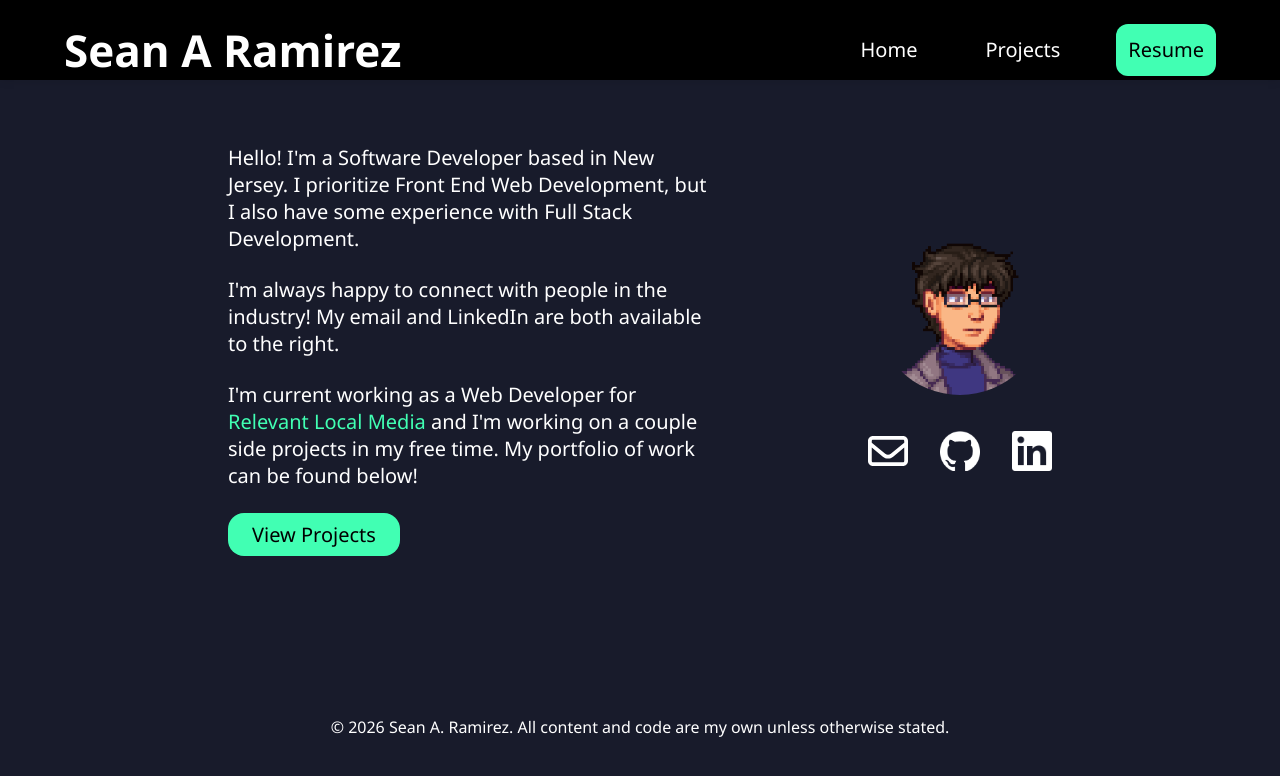
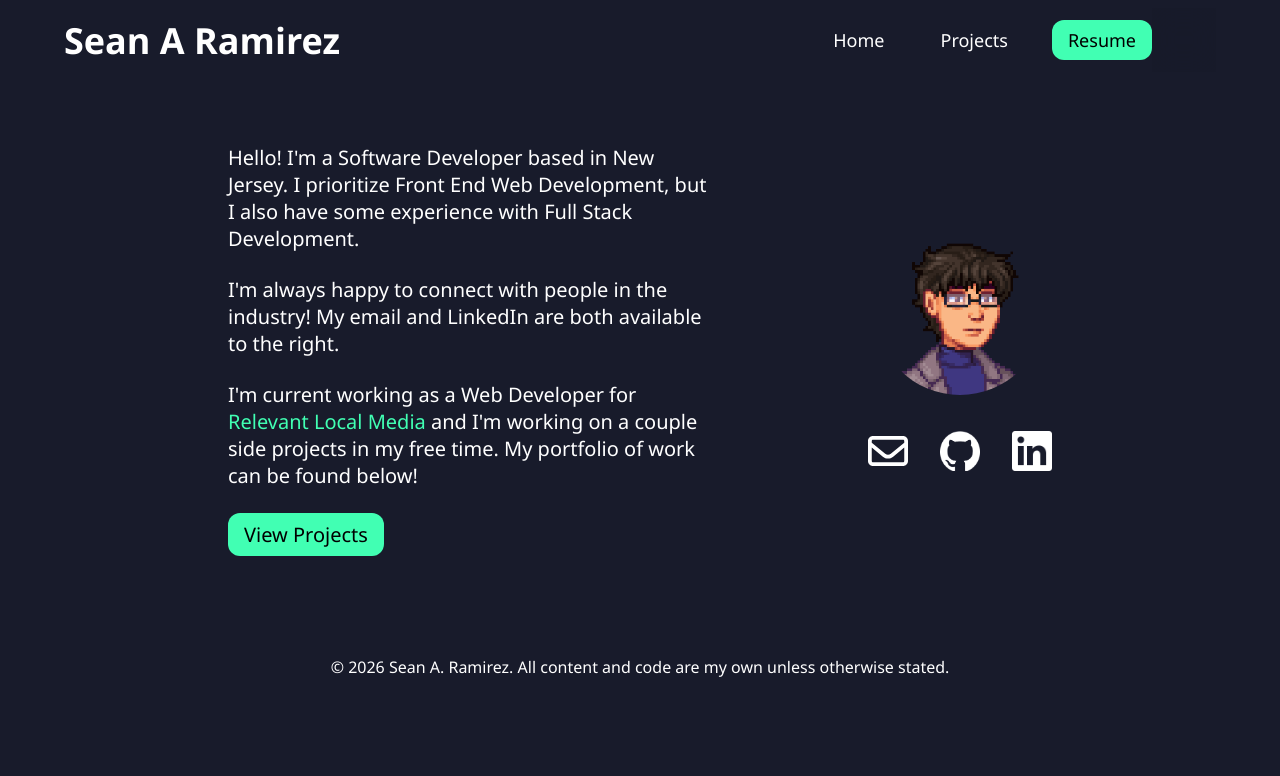
Before and after one commit to snaramirez872/seanramirez, a Next.js app: page / in a window 1280 px wide. Shown: the top 776 px of the page. Built offline with nearby package versions, Linux system fonts and the light colour scheme.

Commit message:
made various fixes

```diff
--- a/src/app/components/Footer.tsx
+++ b/src/app/components/Footer.tsx
@@ -1,8 +1,8 @@
 import './css/footer.css';
 export function Footer() {
     return (
-        <>
+        <div className="footer">
             <footer>&copy; {new Date().getFullYear()} Sean A. Ramirez. All content and code are my own unless otherwise stated.</footer>
-        </>
+        </div>
     );
 }
--- a/src/app/components/NavBar.tsx
+++ b/src/app/components/NavBar.tsx
@@ -5,12 +5,8 @@ import { Menu, X } from "lucide-react";
 import './css/navbar.css';
 
 export function NavBar() {
-    const [isMobileMenu, setIsMobileMenu] = useState(false);
+    const [isOpen, setIsOpen] = useState(false);
     const resume = "https://drive.google.com/file/d/1rvuknsMQtivyeK2sU8rWoqd5UlAbigCN/view?usp=sharing";
-
-    function toggleMobileMenu() {
-        setIsMobileMenu(!isMobileMenu);
-    }
 
     return (
         <nav className='navbar'>
@@ -25,18 +21,35 @@ export function NavBar() {
                 </div>
 
                 {/* Mobile Menu Icon */}
-                <div className="mobile-menu-icon" onClick={toggleMobileMenu}>
-                    {isMobileMenu ? <X size={28} /> : <Menu size={28} />}
+                <div className="mobile-menu-icon" onClick={() => setIsOpen(true)}>
+                    <Menu size={32} />
                 </div>
             </div>
 
-            {/* Mobile Menu */}
-            {isMobileMenu && (
-                <div className={`mobile-links ${isMobileMenu ? "open" : ""}`}>
-                    <Link href='/' className='nav-link' onClick={toggleMobileMenu}>Home</Link>
-                    <Link href='/projects' className='nav-link' onClick={toggleMobileMenu}>Projects</Link>
+            {/* Overlay */}
+            <div
+                className={`overlay ${isOpen ? "active" : ""}`}
+                onClick={() => setIsOpen(false)}
+            />
+
+            {/* Mobile Drawer */}
+            <div className={`mobile-drawer ${isOpen ? "open" : ""}`}>
+                <div className="drawer-header">
+                    <X size={32} onClick={() => setIsOpen(false)} />
                 </div>
-            )}
+
+                <Link href="/" className="mobile-link" onClick={() => setIsOpen(false)}>Home</Link>
+                <Link href="/projects" className="mobile-link" onClick={() => setIsOpen(false)}>Projects</Link>
+                <Link
+                    href={resume}
+                    className="mobile-resume-link"
+                    target="_blank"
+                    rel="noreferrer"
+                    onClick={() => setIsOpen(false)}
+                >
+                    Resume
+                </Link>
+            </div>
         </nav>
     );
 }
--- a/src/app/components/css/footer.css
+++ b/src/app/components/css/footer.css
@@ -1,7 +1,18 @@
-footer {
+.footer {
     display: flex;
     justify-content: center;
     align-items: center;
-    margin-top: 20vh;
-    margin-bottom: 5vh;
 }
+
+footer {
+    margin-top: 100px;
+    margin-bottom: 30px;
+}
+
+@media screen and (max-width: 768px) {
+    footer {
+        justify-content: center;
+        text-align: center;
+        width: 75%;
+    }
+}
--- a/src/app/components/css/navbar.css
+++ b/src/app/components/css/navbar.css
@@ -1,14 +1,11 @@
 .navbar {
-    height: 10vh;
-    padding: 1.25rem;
+    height: 80px;
+    padding: 0 4rem;
     width: 100%;
-    background-color: black;
-    z-index: 99;
-    position: sticky;
     top: 0;
-    box-shadow: 0 2px 8px rgba(0, 0, 0, 0.08);
-    padding: 1.25rem 4rem;
     z-index: 9999;
+    display: flex;
+    align-items: center;
 }
 
 .navbar * {
@@ -19,6 +16,7 @@
     display: flex;
     justify-content: space-between;
     align-items: center;
+    width: 100%;
 }
 
 .nav-container a {
@@ -26,22 +24,24 @@
 }
 
 .logo {
-    font-size: 2.75rem;
+    font-size: 2.25rem;
     font-weight: 700;
     color: var(--text-color);
 }
 
 .links {
     display: flex;
-    gap: 2.75rem;
-    font-size: 1.25rem;
-    line-height: 1.75rem;
+    gap: 2rem;
+    font-size: 1.125rem;
+    line-height: 1.5rem;
 }
 
 .nav-link {
-    padding: 0.75rem;
+    padding: 0.5rem 0.75rem;
     color: var(--text-color);
+    border-radius: 0.5rem;
 }
+
 .nav-link:hover {
     color: var(--emerald-300);
 }
@@ -49,12 +49,13 @@
 .resume-link {
     color: black;
     background-color: var(--emerald-300);
-    padding: 0.75rem;
+    padding: 0.5rem 1rem;
     border-radius: 0.75rem;
+    font-weight: 500;
 }
 
 .resume-link:hover {
-    border-radius: 1.5rem;
+    border-radius: 1.25rem;
 }
 
 .mobile-menu-icon {
@@ -62,62 +63,110 @@
     cursor: pointer;
 }
 
+.mobile-menu-icon {
+    display: none;
+    cursor: pointer;
+}
+
+.drawer-header {
+    display: none;
+}
+
+.mobile-link, .mobile-resume-link {
+    display: none;
+}
+
 @media screen and (max-width: 768px) {
-    .navbar {
-        padding: 1.25rem 2rem;
-    }
-
-    .logo {
-        font-size: 2rem;
-    }
-
     .links {
         display: none;
     }
 
+    .navbar {
+        height: 60px;
+        padding: 0 1.5rem;
+    }
+
+    .nav-container {
+        display: flex;
+        justify-content: space-between;
+        align-items: center;
+        height: 100%;
+    }
+
+    .logo {
+        font-size: 1.75rem;
+        line-height: 1;
+    }
+
     .mobile-menu-icon {
         display: block;
+        color: var(--text-color);
+        height: 100%;
+        display: flex;
+        align-items: center;
     }
 
-    /* RIGHT-SIDE SLIDE-IN MENU */
-    .mobile-links {
+    /* Overlay */
+    .overlay {
         position: fixed;
-        top: 10vh;
+        inset: 0;
+        background: rgba(0, 0, 0, 0.25);
+        opacity: 0;
+        pointer-events: none;
+        transition: opacity 0.3s ease-in-out;
+        z-index: 9998;
+    }
+
+    .overlay.active {
+        opacity: 1;
+        pointer-events: all;
+    }
+
+    /* Drawer */
+    .mobile-drawer {
+        position: fixed;
+        top: 0;
         right: 0;
         height: 100vh;
-        width: 70%;
-        max-width: 300px;
-
-        background-color: black;
+        width: 280px;
+        backdrop-filter: blur(30px);
+        background: rgba(24, 27, 43, 0.6);
         display: flex;
         flex-direction: column;
-        padding-top: 6rem;
+        padding: 2rem;
+        gap: 2rem;
         transform: translateX(100%);
-        transition: transform 0.3s ease-in-out;
-        z-index: 999;
+        transition: transform 0.35s ease-in-out;
+        z-index: 9999;
     }
 
-    /* When menu is open */
-    .mobile-links.open {
+    .mobile-drawer.open {
         transform: translateX(0);
     }
 
-    .mobile-links a {
-        padding: 1rem 2rem;
-        font-size: 1.25rem;
-        text-decoration: none;
-        color: var(--text-color);
+    .drawer-header {
+        display: flex;
+        justify-content: flex-end;
     }
 
-    .mobile-links a:hover {
+    .mobile-link {
+        display: block;
+        font-size: 1.25rem;
+        color: var(--text-color);
+        text-decoration: none;
+    }
+
+    .mobile-link:hover {
         color: var(--emerald-300);
     }
 
-    .mobile-links .resume-link {
+    .mobile-resume-link {
+        display: block;
         background-color: var(--emerald-300);
+        padding: 0.75rem;
+        border-radius: 0.75rem;
         color: black;
-        border-radius: 0.75rem;
-        margin: 1rem 2rem;
-        padding: 0.75rem 1rem;
+        text-align: center;
+        text-decoration: none;
     }
 }
--- a/src/app/homepage.css
+++ b/src/app/homepage.css
@@ -65,13 +65,13 @@
     text-decoration: none;
     background-color: var(--emerald-300);
     color: black;
-    padding: 1vh 3vh;
-    border-radius: 2vh;
+    padding: 0.5rem 1rem;
+    border-radius: 0.75rem;
+    font-weight: 500;
 }
 
 .proj-home-link:hover {
-    padding: 1vh 2vh;
-    border-radius: 2.5vh;
+    border-radius: 1.25rem;
 }
 
 .rlm-home {
```
